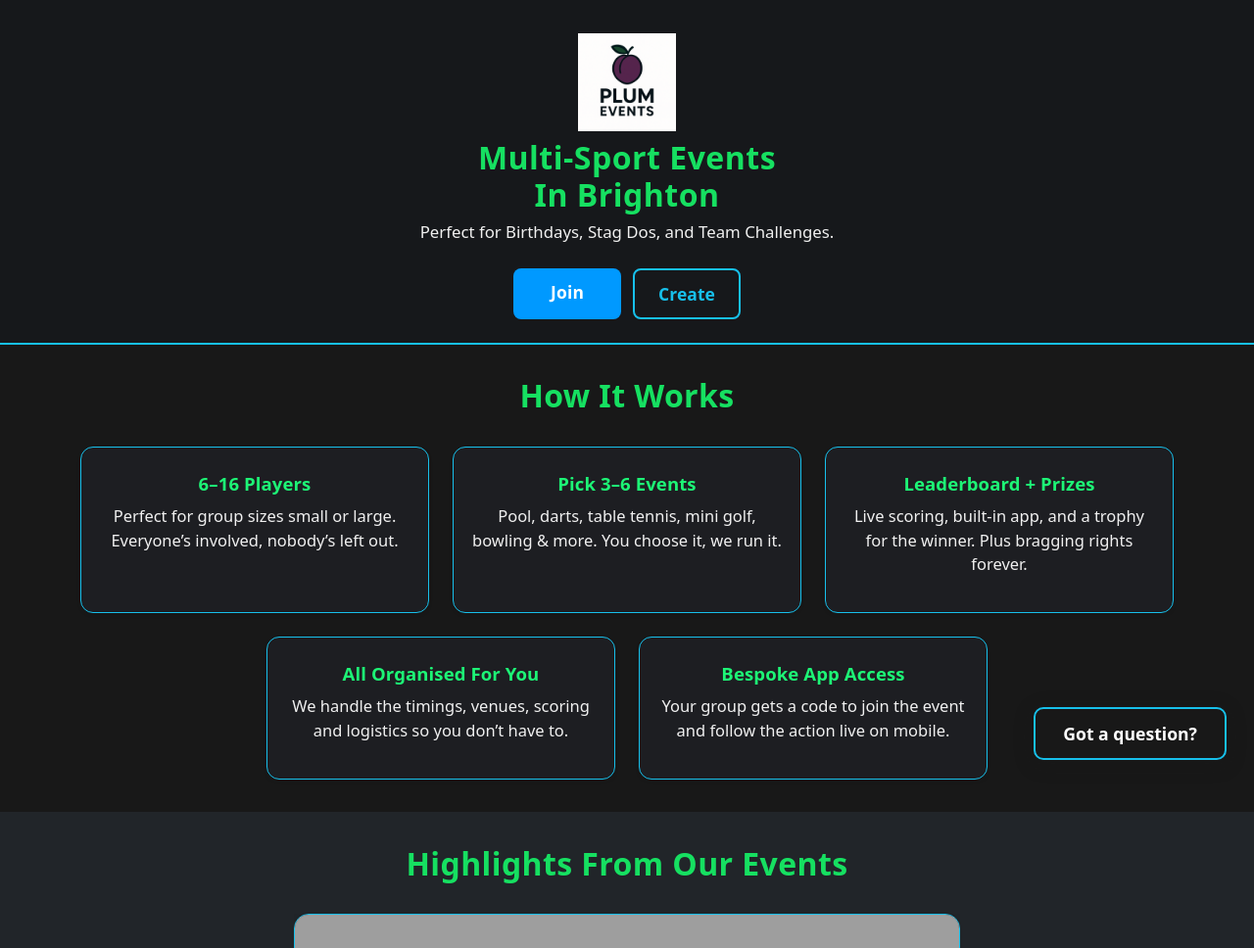
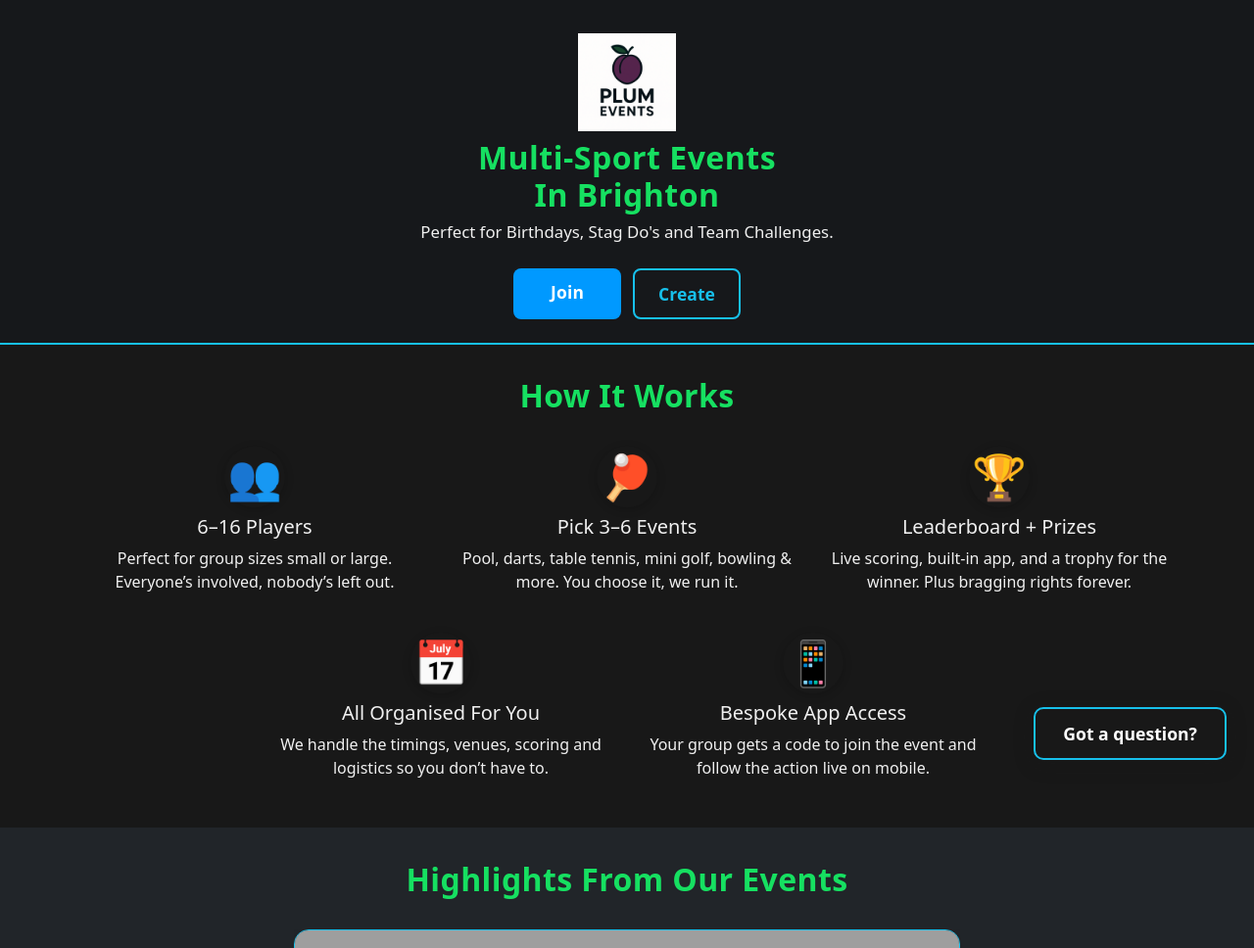
Before and after one commit to UKPOOLCLUB/plum-events, a Django app: page / in a window 1280 px wide. Shown: the top 968 px of the page at 98% size. Run offline with Django 4.2, Linux system fonts and the light colour scheme; grey boxes are pictures that could not be loaded.

Commit message:
Updating styling

```diff
--- a/users/templates/users/get_quote.html
+++ b/users/templates/users/get_quote.html
@@ -19,7 +19,7 @@ body {
 .quote-logo-bar {
   text-align: center;
   margin-top: 20px;
-  margin-bottom: 0;
+  margin-bottom: 20;
 }
 .quote-header {
   font-size: 1.6rem;
@@ -170,7 +170,9 @@ body {
     </a>
   </div>
 
-  <div class="quote-header">Get a Quick Quote</div>
+  {% if not total %}
+    <div class="quote-header">Get a Quick Quote</div>
+  {% endif %}
 
   {# ----- SHOW QUOTE RESULTS FIRST if total exists ----- #}
   {% if total %}
--- a/users/templates/users/landing.html
+++ b/users/templates/users/landing.html
@@ -271,6 +271,57 @@
   }
 }
 </style>
+
+<style>
+  .howitworks-emoji {
+  font-size: 2.8rem;
+  margin-bottom: 12px;
+  line-height: 1;
+  user-select: none;
+  /* Optional: add a faint background for emphasis */
+  background: #181818;
+  border-radius: 50%;
+  width: 62px;
+  height: 62px;
+  display: flex;
+  align-items: center;
+  justify-content: center;
+  margin-left: auto;
+  margin-right: auto;
+  box-shadow: 0 2px 10px #0003;
+}
+@media (max-width: 600px) {
+  .howitworks-emoji { font-size: 2rem; width: 36px; height: 36px; }
+}
+.howitworks-box {
+  max-width: 370px;
+  margin-left: auto;
+  margin-right: auto;
+}
+@media (max-width: 600px) {
+  .howitworks-box {
+    padding-left: 14px !important;
+    padding-right: 14px !important;
+    max-width: 97vw;
+  }
+}
+
+.howitworks-divider {
+  width: 60px;
+  height: 2px;
+  background: linear-gradient(90deg, #16e06188 0%, #17c0eb88 100%);
+  border-radius: 3px;
+  margin: 22px auto 16px auto;
+  opacity: 0.6;
+}
+
+@media (min-width: 768px) {
+  .howitworks-divider {
+    display: none;
+  }
+}
+
+</style>
 </head>
 <body>
 
@@ -279,7 +330,7 @@
     <div class="container">
       <img src="{% static 'users/plum_logo.png' %}" alt="Plum Events Logo">
       <h1>Multi-Sport Events<br>In Brighton</h1>
-      <p class="mb-4">Perfect for Birthdays, Stag Dos, and Team Challenges.</p>
+      <p class="mb-4">Perfect for Birthdays, Stag Do's and Team Challenges.</p>
       <div class="hero-btn-group">
         <a href="{% url 'enter_event_code' %}" class="btn btn-primary">Join</a>
         <a href="{% url 'get_quote' %}" class="btn btn-outline-dark">Create</a>
@@ -292,37 +343,47 @@
   <div class="container">
     <h2 class="section-header">How It Works</h2>
     <div class="row g-4 justify-content-center">
-      <div class="col-12 col-md-4">
-        <div class="info-card h-100 shadow-sm">
+  <div class="col-12 col-sm-6 col-lg-4">
+    <div class="howitworks-box">
+      <div class="howitworks-emoji mb-2">👥</div>
       <h5>6–16 Players</h5>
       <p>Perfect for group sizes small or large. Everyone’s involved, nobody’s left out.</p>
     </div>
+    <div class="howitworks-divider d-md-none"></div>
   </div>
-      <div class="col-12 col-md-4">
-        <div class="info-card h-100 shadow-sm">
+  <div class="col-12 col-sm-6 col-lg-4">
+    <div class="howitworks-box">
+      <div class="howitworks-emoji mb-2">🏓</div>
       <h5>Pick 3–6 Events</h5>
-          <p>Pool, darts, table tennis, mini golf, bowling & more. You choose it, we run it.</p>
+      <p>Pool, darts, table tennis, mini golf, bowling &amp; more. You choose it, we run it.</p>
     </div>
+    <div class="howitworks-divider d-md-none"></div>
   </div>
-      <div class="col-12 col-md-4">
-        <div class="info-card h-100 shadow-sm">
+  <div class="col-12 col-sm-6 col-lg-4">
+    <div class="howitworks-box">
+      <div class="howitworks-emoji mb-2">🏆</div>
       <h5>Leaderboard + Prizes</h5>
       <p>Live scoring, built-in app, and a trophy for the winner. Plus bragging rights forever.</p>
     </div>
+    <div class="howitworks-divider d-md-none"></div>
   </div>
-      <div class="col-12 col-md-6 col-lg-4">
-        <div class="info-card h-100 shadow-sm">
+  <div class="col-12 col-sm-6 col-lg-4">
+    <div class="howitworks-box">
+      <div class="howitworks-emoji mb-2">📅</div>
       <h5>All Organised For You</h5>
       <p>We handle the timings, venues, scoring and logistics so you don’t have to.</p>
     </div>
+    <div class="howitworks-divider d-md-none"></div>
   </div>
-      <div class="col-12 col-md-6 col-lg-4">
-        <div class="info-card h-100 shadow-sm">
+  <div class="col-12 col-sm-6 col-lg-4">
+    <div class="howitworks-box">
+      <div class="howitworks-emoji mb-2">📱</div>
       <h5>Bespoke App Access</h5>
       <p>Your group gets a code to join the event and follow the action live on mobile.</p>
     </div>
   </div>
 </div>
+
   </div>
 </section>
 
```
Lines whose indentation alone changed are shown as unchanged.
